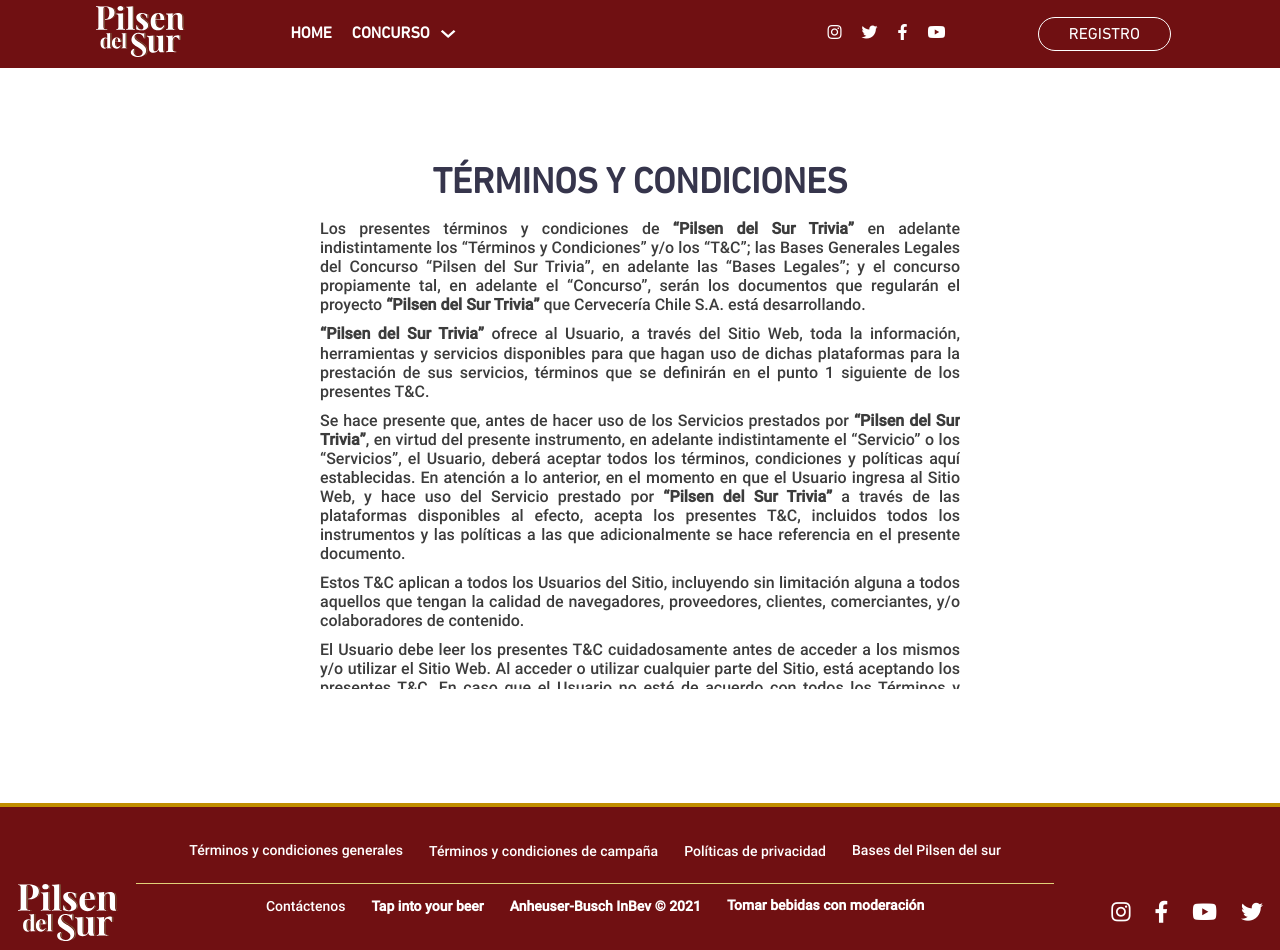
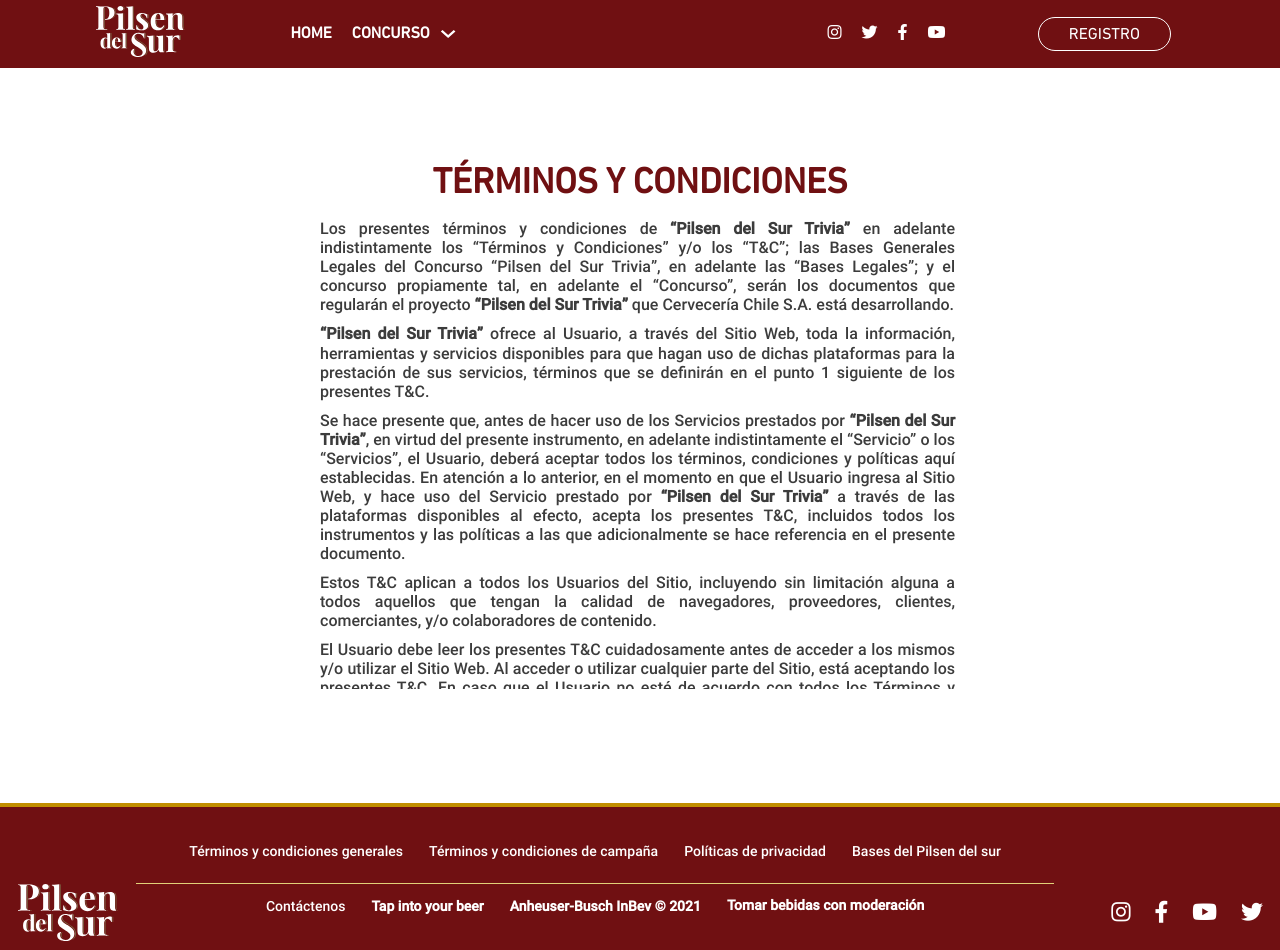
Before and after one commit to ccumaco/trivia-pilsen, a Vue app: page /terminos-condiciones in a window 1280 px wide. Shown: the top 950 px of the page. Built offline with nearby package versions, Linux system fonts and the light colour scheme.

Commit message:
ultimos ajustes

```diff
--- a/src/assets/scss/components/_terms.scss
+++ b/src/assets/scss/components/_terms.scss
@@ -28,7 +28,7 @@
     font-style: normal;
     font-weight: bold;
     font-size: 36px;
-    color: #36354C;
+    color: #701012;
     line-height: 49px;
   }
 }
@@ -43,7 +43,18 @@
   overflow-y: scroll;
   overflow-x: auto;
   margin: 0 auto;
+  padding-right: 5px;
   font-family: 'nunito_sansregular';
+  &::-webkit-scrollbar{
+    border-radius: 30px;
+    width: 8px;
+    background: #fff;
+    border: 1px solid #222549;
+  }
+  &::-webkit-scrollbar-thumb{
+    background: #701012;
+    border-radius: 30px;
+  }
   strong {
     font-family: 'nunito_sansbold';
   }
--- a/src/components/Footer.vue
+++ b/src/components/Footer.vue
@@ -24,9 +24,9 @@
           li.cc-footer__nav-item
             p.cc-footer__nav-txt <b> ¡SIGUENOS! </b>
           li.cc-footer__nav-item
-            p.cc-footer__nav-txt Bases del Pilsen del sur
+            router-link(to="/bases").cc-footer__nav-link Bases del Pilsen del sur
           li.cc-footer__nav-item
-            p.cc-footer__nav-txt Términos y condiciones generales
+            a.cc-footer__nav-link(href="https://www.abinbev.cl/terminos-y-condiciones" target="_blank") Términos y condiciones generales
     .cc-footer__social
       ul.cc-footer__social-list
         li.cc-footer__social-item
--- a/src/components/Navigation.vue
+++ b/src/components/Navigation.vue
@@ -28,7 +28,7 @@
         ul(v-if="module2")
           li.lista(@click="module3 = !module3") CÓMO PARTICIPAR
           li.lista( @click="drawer = !drawer") <router-link to="/ranking"> RANKING DE POSICIONES </router-link>
-          li.lista BASES Y CONDICIONES DE LA TRIVIA
+          li.lista(@click="drawer = !drawer") <router-link to="/bases">BASES Y CONDICIONES DE LA TRIVIA</router-link>
         .container-card(v-if="module3 && module2")
           img(src="./../assets/img/pilsen/product-header.png", alt="alt")
           .container-text
--- a/src/router/index.js
+++ b/src/router/index.js
@@ -24,7 +24,7 @@
     component: AgeGate
   },
   {
-    path: '/Bases',
+    path: '/bases',
     name: 'Bases',
     component: () => import(/* webpackChunkName: "about" */ '../views/Bases-Condiciones.vue')
   },
--- a/src/views/Home.vue
+++ b/src/views/Home.vue
@@ -4,6 +4,7 @@
     //-   Loader(v-if="isLoader", :full="true")
     .cc-home__hero#como-participar
       .container-first
+        h1(style="display:none") Cerveza pilsen del sur
         h2.title-card Participa en nuestra Trivia y gana un <b>MEET & GREET </b> con Ivan Morales y Maxi Falcón
         //- p.text-card Lata edición especial - 30 años copa libertadores
         router-link(to="/registro").register-here COMENZAR TRIVIA
--- a/src/views/Login.vue
+++ b/src/views/Login.vue
@@ -2,7 +2,7 @@
   <div class="cc-login cc-page">
     .container-login
       header.cc-login__header
-        h1.cc-login__title-login INICIA SESIÓN
+        h2.cc-login__title-login INICIA SESIÓN
         form.cc-home__form-login(action="post" v-on:submit.prevent="validarLogin")
           .cc-home__form-control-login
             label.cc-form__label-login(for="login-mail") E-mail
--- a/src/views/NewHome.vue
+++ b/src/views/NewHome.vue
@@ -2,6 +2,7 @@
   .cc-home.cc-page(:class="{ 'cc-home_awards': modalIsOpen}")
     transition(name="fade")
       Loader(v-if="isLoader", :full="true")
+      h1(style="display:none") Cerveza pilsen del sur
     .cc-home__hero#como-participar
       .container-first.participa2
         h2.title-card Participa en nuestra Trivia y gana un <b>MEET & GREET </b> con Ivan Morales y Maxi Falcón
@@ -66,7 +67,7 @@
       imagen: [
         {
           src: require('./../assets/img/pilsen/bottle1.png'),
-          altImagen: 'nuestros productos',
+          altImagen: 'Botella pilsen del sur',
           titleBottle: 'Botella pilsen del sur',
           tamaño: '300 ml',
           textBottle: 'Pilsen del Sur se caracteriza por su mayor tiempo de maduración, el cual le da una cuerpo y sabor único.',
@@ -74,7 +75,7 @@
         },
         {
           src: require('./../assets/img/pilsen/bottle2.png'),
-          altImagen: 'nuestros productos',
+          altImagen: 'Lata pilsen de sur 354ml',
           titleBottle: 'Lata pilsen de sur 354ml',
           tamaño:'473 ml',
           textBottle: 'Pilsen del Sur se caracteriza por su mayor tiempo de maduración, el cual le da una cuerpo y sabor único.',
@@ -83,7 +84,7 @@
         {
           src: require('./../assets/img/pilsen/bottle3.png'),
           altImagen: 'Lata pilsen de sur 473ml',
-          titleBottle: 'nuestros productos',
+          titleBottle: 'Lata pilsen de sur 473ml',
           tamaño:'354 ml',
           textBottle: 'Pilsen del Sur se caracteriza por su mayor tiempo de maduración, el cual le da una cuerpo y sabor único.',
           textBottle2: 'Es una cerveza tipo larger 100% malta, hecha con ingredientes finamente seleccionados y 6 lúpulos diferentes.'
--- a/src/views/Registro.vue
+++ b/src/views/Registro.vue
@@ -15,11 +15,11 @@
         button.cc-form__btn.cc-btn.cc-btn_secondary.i-arrow-after(type="submit") Siguiente
       .cc-registro__grid
         header.cc-header
-          h1.cc-title Si ya estás registrado
+          h2.cc-title Si ya estás registrado
         .cc-registro__cta
           router-link.cc-btn.cc-btn_secondary.i-arrow-after(:to="'/login'") INICIAR SESIÓN
       .line-style
-      p.parrafor Ingresa  tus datos personales <br> para participar en la trivia
+      h1.parrafor Ingresa  tus datos personales <br> para participar en la trivia
       form.cc-form.cc-form__grid(action="/trivia" method="get" id="id-form")
         .cc-form__group
           label.cc-form__label(for="ccName") Nombres <sup>*</sup>
@@ -69,7 +69,7 @@
             .cc-form__terms-item
               input.cc-form__input-check(type="checkbox" id='ccTerms' v-model="terms" required)
               label.cc-form__label.cc-form__label_check.i-check(
-                for='ccTerms') He leído, entendido y aceptado los <a href="./documents/Terminos-y-Condiciones-para-BECKER.pdf" target="_blank">Términos y Condiciones</a> y la <a href="./documents/Politicas-de-Privacidad-Landing-BECKER.pdf" target="_blank"> política de protección de datos personales</a>, en particular el procesamiento de mi información personal por parte de Cervecería de Chile. con las finalidades y usos requeridos por ésta descritos en la mencionada política
+                for='ccTerms') He leído, entendido y aceptado los <router-link to="/terminos-condiciones">Términos y Condiciones</router-link> y la <router-link to="/politicas"> política de protección de datos personales</router-link>, en particular el procesamiento de mi información personal por parte de Cervecería de Chile. con las finalidades y usos requeridos por ésta descritos en la mencionada política
 
             .cc-form__terms-item
               input.cc-form__input-check(type="checkbox" id='ccMrk' v-model="mrk")
@@ -203,7 +203,7 @@
           document.getElementsByClassName('parrafor')[0].style.display = 'none'
           document.getElementsByClassName('line-style')[0].style.display = 'none'
           document.getElementsByClassName('container-yes')[0].style.display = 'block'
-          // self.$router.push({name: 'Trivia', params: {mail: self.$route.params.mail, attempts: 3}})
+          self.$router.push({name: 'Trivia', params: {mail: this.ccemail, attempts: 3}})
         }, (error) => {
           console.log(error);
           console.log("prueba fallo registro");
--- a/src/views/Trivia.vue
+++ b/src/views/Trivia.vue
@@ -129,7 +129,7 @@
     startTrivia() {
       let self = this
       const info = this.$_encry({
-        username: 'mail@mail.com'
+        username: this.$route.params.mail
       });
       axios({
         method: "post",
```
